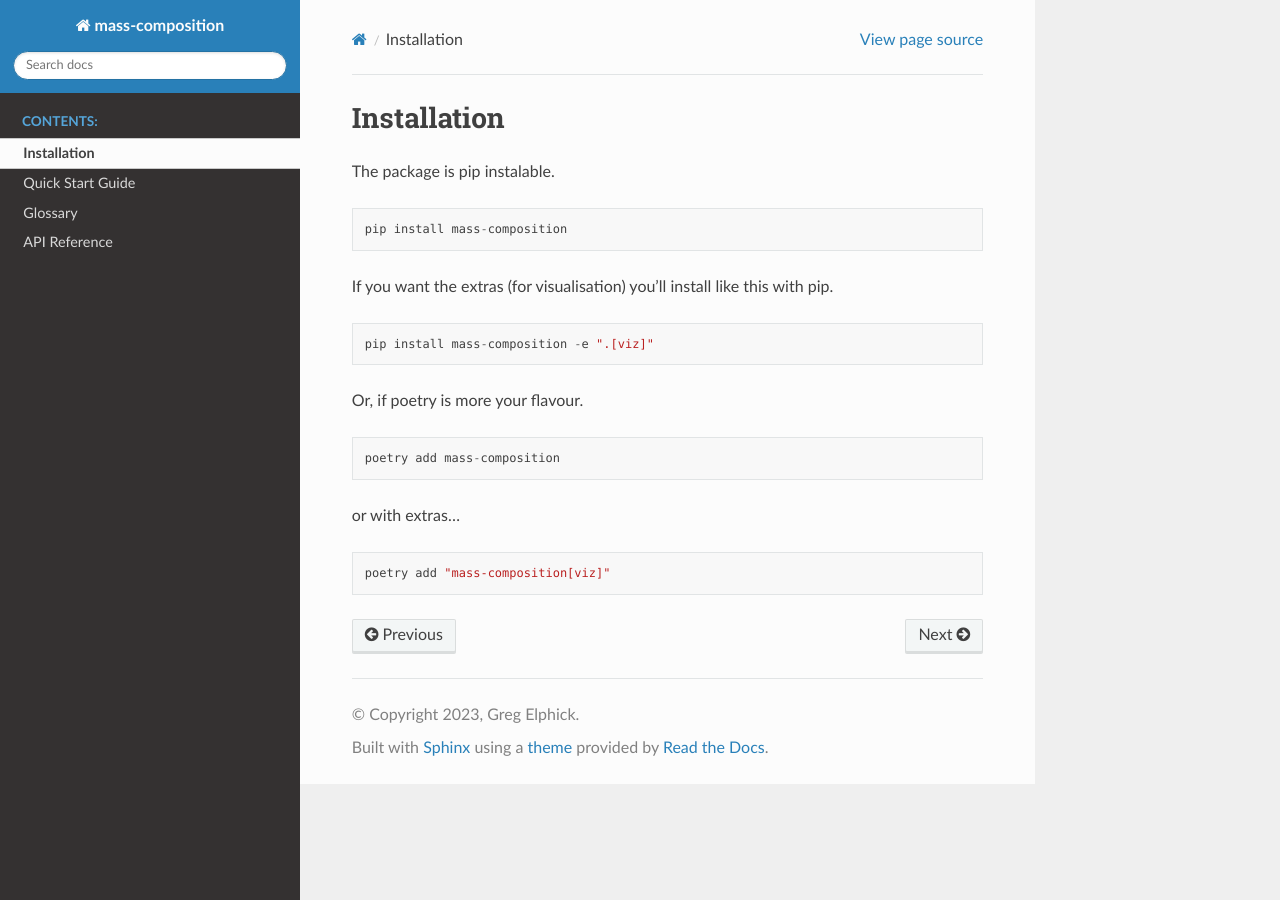
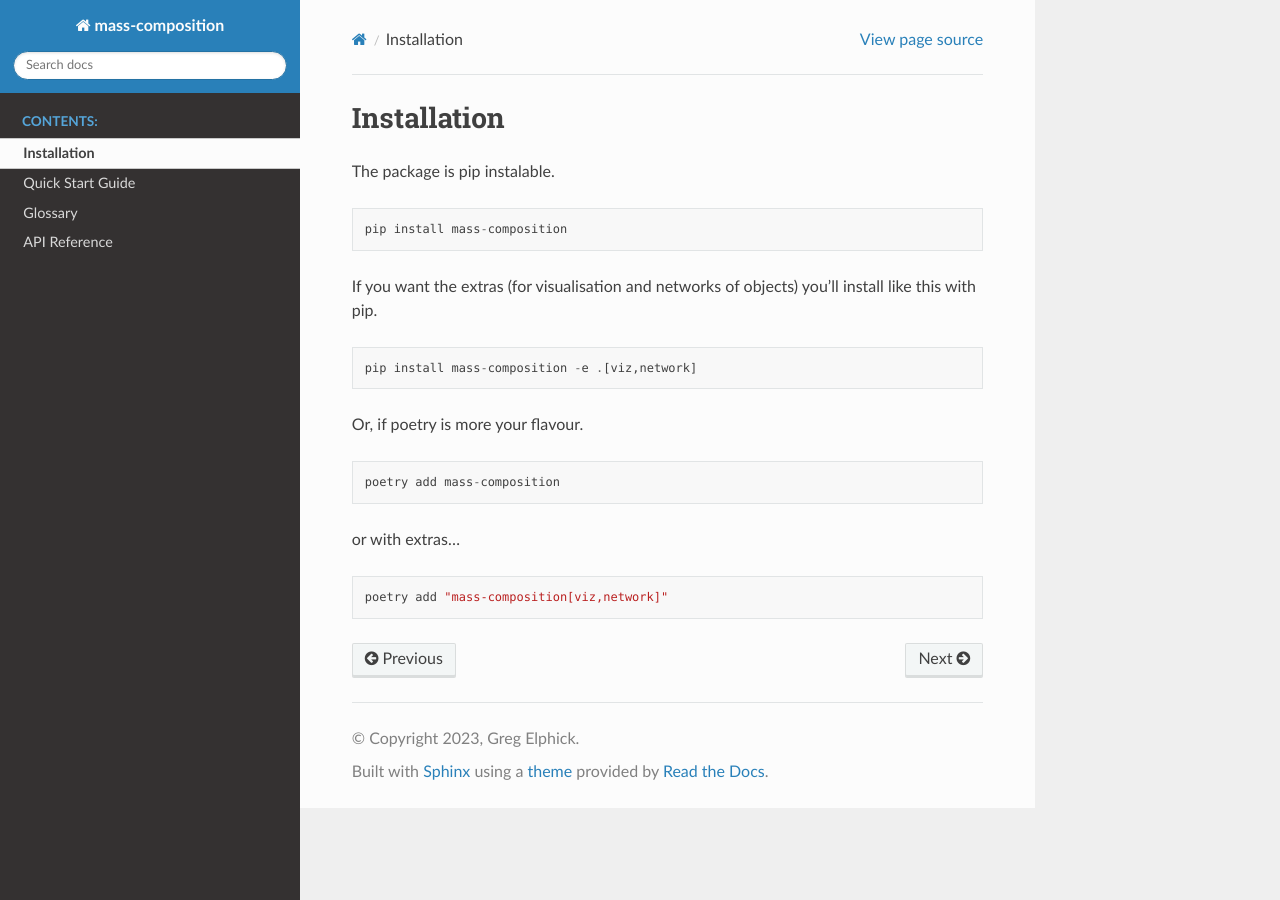
Before and after one commit to elphick/mass-composition, a Sphinx documentation site: the page built from docs/source/usage/installation.rst, in a window 1280 px wide. Built offline with Sphinx 7.4.7 and the Read the Docs theme 2.0.0, drawn with Linux system fonts in a browser that asks for light colours; pages that are not in the unit, such as notebooks, are missing from menus.

Commit message:
modified installation.rst

```diff
--- a/docs/source/usage/installation.rst
+++ b/docs/source/usage/installation.rst
@@ -12,11 +12,11 @@
 
     pip install mass-composition
 
-If you want the extras (for visualisation) you'll install like this with pip.
+If you want the extras (for visualisation and networks of objects) you'll install like this with pip.
 
 .. code-block::
 
-    pip install mass-composition -e ".[viz]"
+    pip install mass-composition -e .[viz,network]
 
 Or, if poetry is more your flavour.
 
@@ -28,4 +28,4 @@
 
 ..  code-block::
 
-    poetry add "mass-composition[viz]"
+    poetry add "mass-composition[viz,network]"
```
